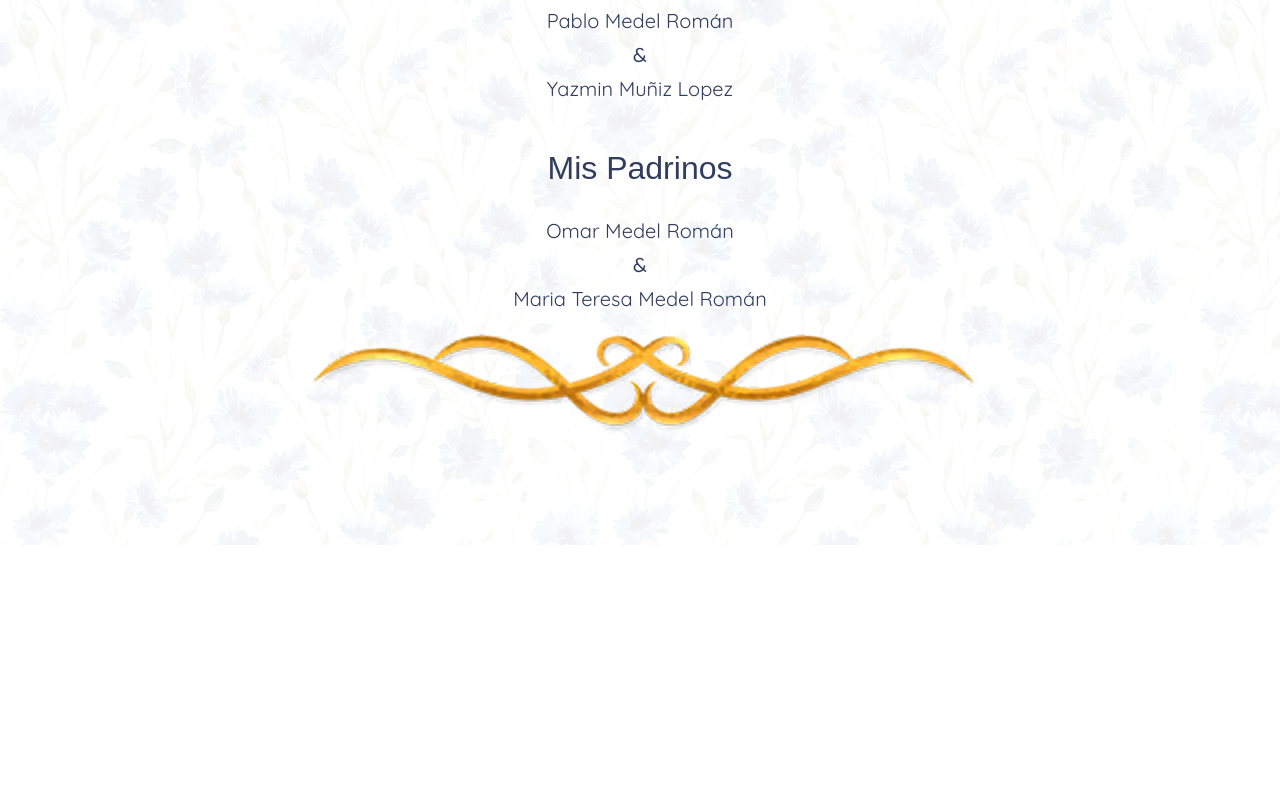
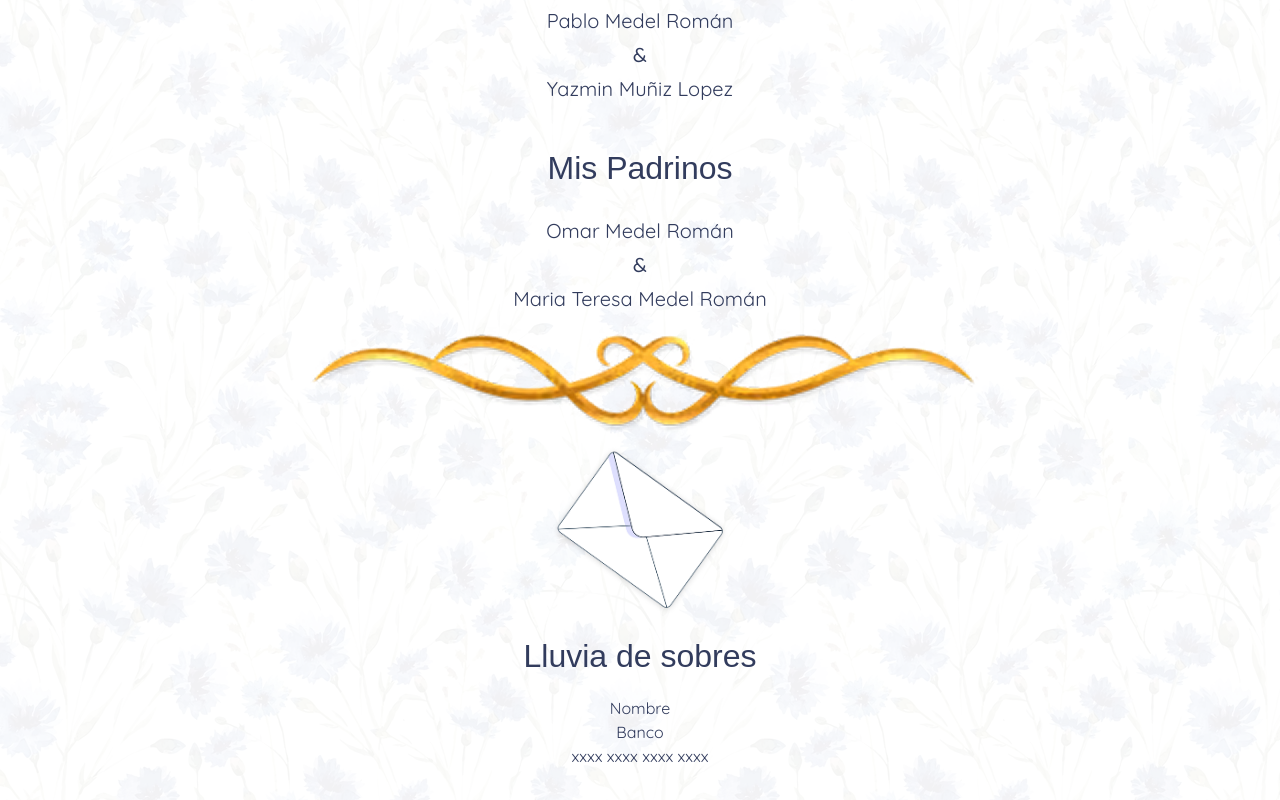
Before and after one commit to VictorVillalva/invitaciones-virtuales, a Next.js app: page / in a window 1280 px wide. Shown: the part 8029-8829 px from the top of the page. Before the commit the page ends 8574 px from the top, so only its background shows below. Built offline with nearby package versions, Linux system fonts and the light colour scheme; a web font is replaced by a local one.

Commit message:
Agregar componente LluviaSobres y su integración en la página Premium

```diff
--- a/src/components/pages/premium.tsx
+++ b/src/components/pages/premium.tsx
@@ -10,6 +10,7 @@ import Itinerario from '../ui/Itinerario';
 import CodigoVestimenta from '../ui/CodigoVestimenta';
 import Padres from '../ui/Padres';
 import Padrinos from '../ui/Padrinos';
+import LluviaSobres from '../ui/LluviaSobres';
 
 
 export default function Premium() {
@@ -69,6 +70,13 @@ export default function Premium() {
                         <div className="separador flex" data-aos="fade-up">
                             <Image src={separador} alt="separador" />
                         </div>
+                        <section className='LluviaDeSobres'>
+                            <LluviaSobres
+                                numero='xxxx xxxx xxxx xxxx'
+                                nombre='Nombre'
+                                banco='Banco'
+                            />
+                        </section>
                     </div>
                 </main>
             </SobreAnimation>
--- /dev/null
+++ b/src/components/ui/LluviaSobres.tsx
@@ -0,0 +1,18 @@
+import type { Sobre } from '@/types'
+import sobre from '@/assets/images/sobre.png'
+import Image from 'next/image'
+import { quicksand } from '@/assets/fonts/fonts'
+
+export default function LluviaSobres({numero, nombre, banco}: Sobre) {
+    return (
+        <div className="lluvia-sobres flex flex-col items-center text-center gap-4" data-aos="fade-up">
+            <Image src={sobre} alt="sobre" width={180} />
+            <p className="text-[32px]">Lluvia de sobres</p>
+            <div className={`${quicksand.className} banco `}>
+                <p>{nombre}</p>
+                <p>{banco}</p>
+                <p>{numero}</p>
+            </div>
+        </div>
+    )
+}
--- a/src/types/index.ts
+++ b/src/types/index.ts
@@ -8,3 +8,9 @@ export interface Nombres{
     nombre2: string;
     apellido2: string;
 }
+
+export interface Sobre{
+    numero: string;
+    nombre: string;
+    banco: string;
+}
```
Also changed, not shown: src/assets/images/sobre.png (added).
